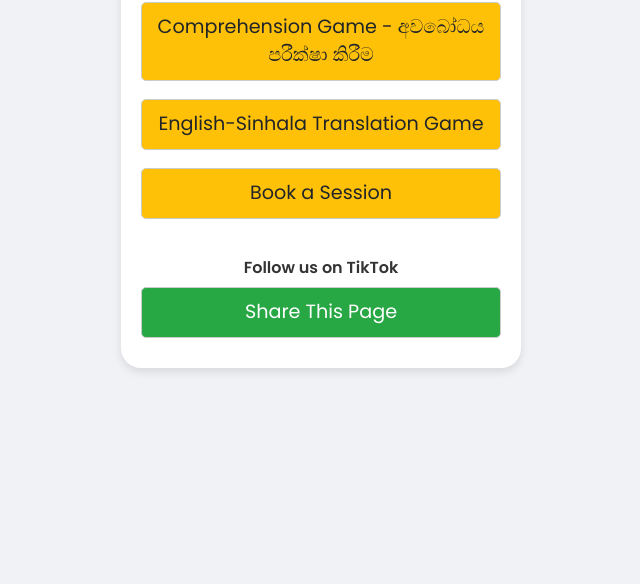
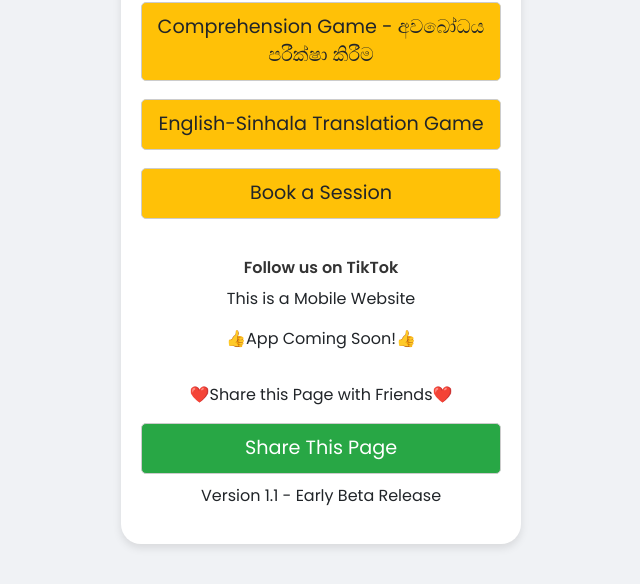
Before and after one commit to saadousman/kadda-coach, a plain HTML site: page index.html in a window 1280 px wide. Shown: the part 294-878 px from the top of the page, without its empty margins (319-959 px from the left). Before the commit the page ends 800 px from the top, so only its background shows below. Drawn offline with nearby package versions, Linux system fonts and the light colour scheme.

Commit message:
Update index.html

```diff
--- a/index.html
+++ b/index.html
@@ -361,7 +361,11 @@
         <button class="btn btn-warning btn-lg btn-block" onclick="showTranslationGame()">English-Sinhala Translation Game</button>
         <button class="btn btn-warning btn-lg btn-block" onclick="showCalendlyPage()">Book a Session</button>
         <a href="https://www.tiktok.com/@kadda.coach?_t=8mQxmejjlgt&_r=1" class="tiktok-link btn btn-link" target="_blank">Follow us on TikTok</a>
+        <p>This is a Mobile Website</p>
+        <p>👍App Coming Soon!👍<p>
+        <p>❤️Share this Page with Friends❤️</p>
         <button class="share-btn btn btn-success btn-lg btn-block" onclick="sharePage()">Share This Page</button>
+        <p>Version 1.1 - Early Beta Release</p>
     </div>
     <div id="nameForm" class="name-form container-custom" style="display:none;">
         <h2>Enter Your Name</h2>
```
